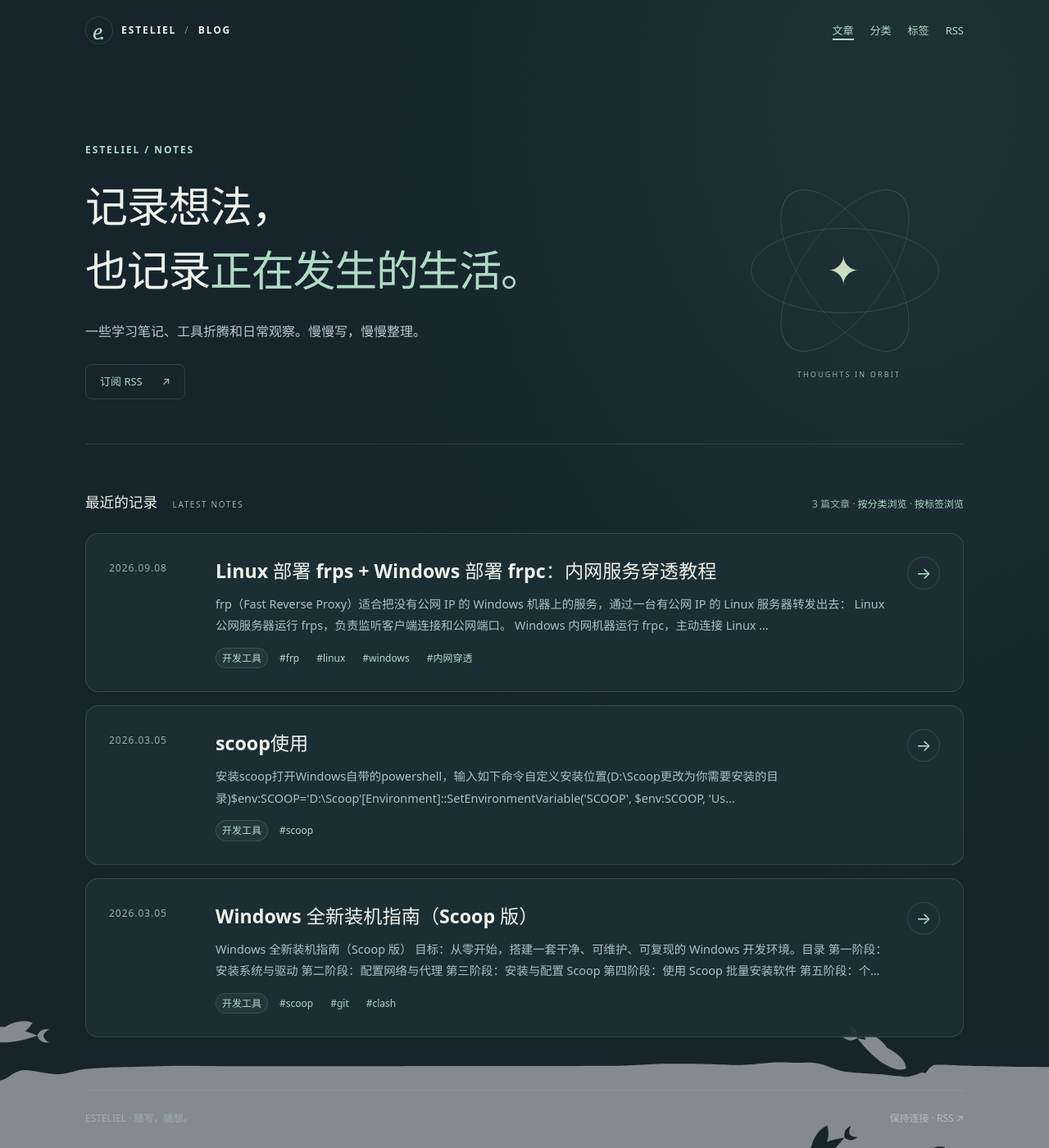
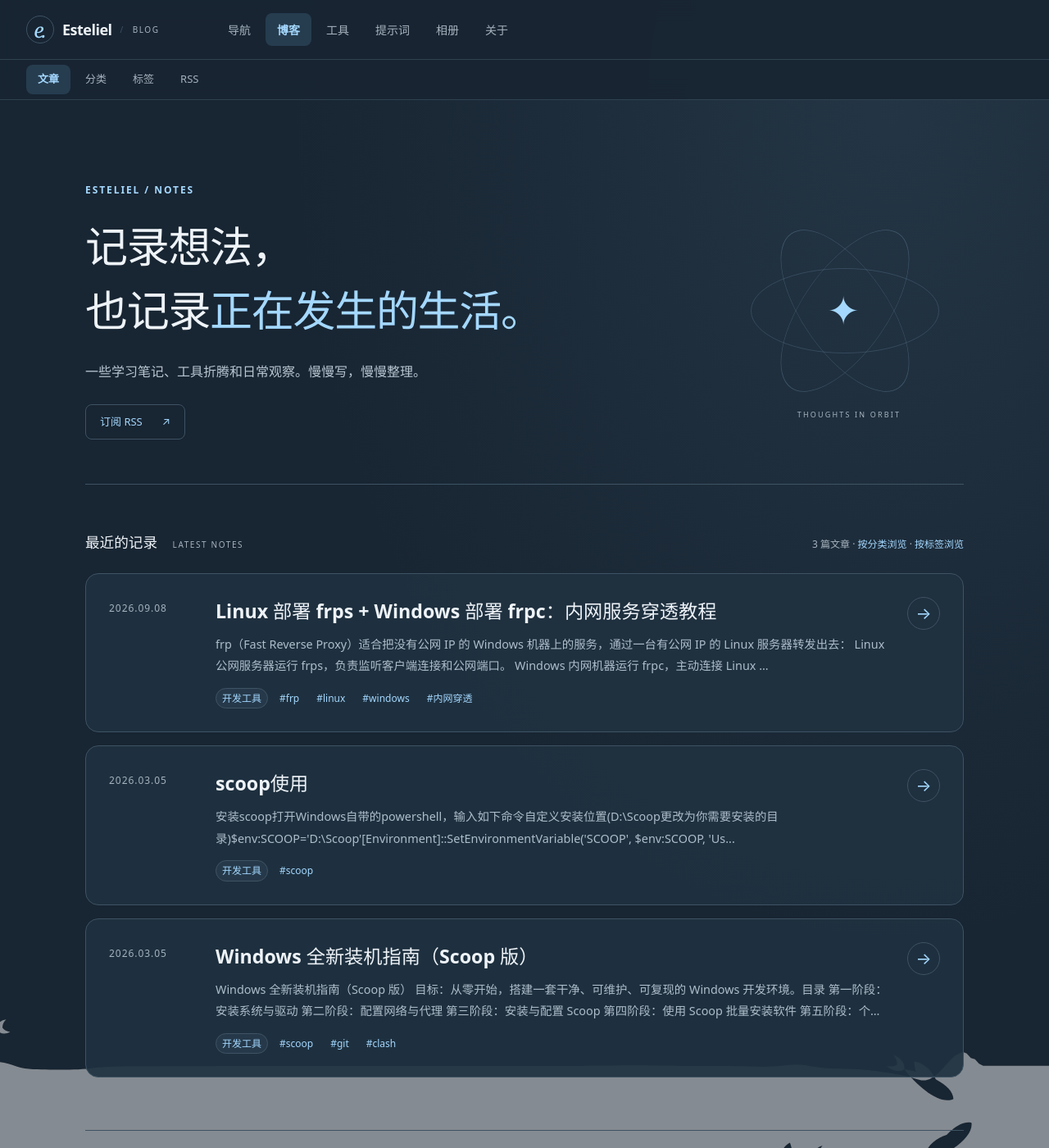
Before and after one commit to Esteliel/blog, a Jekyll site: the page built from index.html, in a window 1280 px wide and 1400 px high. Shown: the whole window at 82% size. Built offline with Jekyll 4.4.1, drawn with Linux system fonts in a browser that asks for light colours.

Commit message:
调整样式

```diff
--- a/_layouts/default.html
+++ b/_layouts/default.html
@@ -5,7 +5,7 @@
   <meta name="viewport" content="width=device-width, initial-scale=1">
   <title>{% if page.title %}{{ page.title | escape }} · {% endif %}{{ site.title | escape }}</title>
   <meta name="description" content="{{ page.description | default: site.description | escape }}">
-  <meta name="theme-color" content="#15252b">
+  <meta name="theme-color" content="#182532">
   <link rel="canonical" href="{{ page.url | absolute_url }}">
   <link rel="alternate" type="application/atom+xml" title="{{ site.title | escape }}" href="{{ '/feed.xml' | absolute_url }}">
   <link rel="icon" href="{{ '/assets/favicon.svg' | relative_url }}" type="image/svg+xml">
@@ -16,6 +16,7 @@
   <meta property="og:site_name" content="{{ site.title | escape }}">
   <link rel="stylesheet" href="{{ '/assets/css/site.css' | relative_url }}">
   <link rel="stylesheet" href="{{ '/assets/css/fish.css' | relative_url }}">
+  <link rel="stylesheet" href="{{ '/assets/css/brand.css' | relative_url }}">
   <script defer src="{{ '/assets/js/fish.js' | relative_url }}"></script>
   <script defer src="{{ '/assets/js/blog.js' | relative_url }}"></script>
   {% if page.taxonomy %}<script defer src="{{ '/assets/js/taxonomy.js' | relative_url }}"></script>{% endif %}
@@ -23,14 +24,26 @@
 </head>
 <body>
   <a class="skip-link" href="#main-content">跳转到正文</a>
-  <header class="site-header" data-site-header>
-    <a class="site-brand" href="{{ '/' | relative_url }}"><span class="brand-mark" aria-hidden="true">e.</span> ESTELIEL <span class="brand-divider">/</span> BLOG</a>
-    <nav class="site-nav" aria-label="站点导航">
+  <header class="esteliel-header esteliel-header--section" data-site-header>
+    <div class="esteliel-header__inner">
+      <a class="esteliel-brand" href="{{ site.url }}/" aria-label="Esteliel 首页"><span class="esteliel-brand__mark" aria-hidden="true">e.</span><span>Esteliel</span><span class="esteliel-brand__section">BLOG</span></a>
+      <nav class="esteliel-nav" aria-label="主导航">
+        <a href="{{ site.url }}/nav/">导航</a>
+        <a href="{{ '/' | relative_url }}" aria-current="page">博客</a>
+        <a href="{{ site.url }}/tools/">工具</a>
+        <a href="{{ site.url }}/prompts/" target="_blank" rel="noopener noreferrer" aria-label="提示词管理（在新标签页打开）">提示词</a>
+        <a href="{{ site.url }}/gallery/">相册</a>
+        <a href="{{ site.url }}/about/">关于</a>
+      </nav>
+    </div>
+    <div class="esteliel-header__secondary">
+    <nav class="esteliel-subnav" aria-label="博客导航">
       <a href="{{ '/' | relative_url }}"{% if page.url == '/' or page.layout == 'post' %} aria-current="page"{% endif %}>文章</a>
       <a href="{{ '/categories/' | relative_url }}"{% if page.taxonomy == 'category' %} aria-current="page"{% endif %}>分类</a>
       <a href="{{ '/tags/' | relative_url }}"{% if page.taxonomy == 'tag' %} aria-current="page"{% endif %}>标签</a>
       <a href="{{ '/feed.xml' | relative_url }}">RSS</a>
     </nav>
+    </div>
   </header>
   <main id="main-content" tabindex="-1" class="site-content{% if page.home %} site-content--home{% endif %}">
     {{ content }}
--- /dev/null
+++ b/assets/css/brand.css
@@ -0,0 +1,160 @@
+/* Esteliel shared visual foundation. Keep this file identical in all three repositories. */
+:root {
+  color-scheme: dark;
+  --page: #182532;
+  --surface: #203140;
+  --soft: #263d4f;
+  --ink: #eef3f8;
+  --muted: #a6b3be;
+  --line: #3e5364;
+  --accent: #a4d8ff;
+  --accent-soft: #263d4f;
+  --on-accent: #10212d;
+  --header-surface: rgb(24 37 50 / 96%);
+  --header-line: rgb(123 157 177 / 24%);
+  --header-height: 72px;
+  --header-total-height: 73px;
+  font-family: system-ui, -apple-system, "Segoe UI", "Microsoft YaHei", sans-serif;
+  line-height: 1.6;
+  color: var(--ink);
+  background: var(--page);
+}
+
+:root[data-theme="light"] {
+  color-scheme: light;
+  --page: #f6f8fb;
+  --surface: #fff;
+  --soft: #edf2f7;
+  --ink: #223547;
+  --muted: #617486;
+  --line: #d8e2eb;
+  --accent: #246b9e;
+  --accent-soft: #e5f1fa;
+  --on-accent: #fff;
+  --header-surface: rgb(246 248 251 / 96%);
+  --header-line: #d8e2eb;
+}
+
+::selection { color: var(--on-accent); background: var(--accent); }
+
+.esteliel-header {
+  position: sticky;
+  top: 0;
+  z-index: 30;
+  width: 100%;
+  border-bottom: 1px solid var(--header-line);
+  background: var(--header-surface);
+  backdrop-filter: blur(12px);
+}
+
+.esteliel-header__inner,
+.esteliel-subnav {
+  box-sizing: border-box;
+  display: flex;
+  align-items: center;
+  width: min(100%, 1440px);
+  margin-inline: auto;
+  padding-inline: 32px;
+}
+
+.esteliel-header__inner { min-height: var(--header-height); gap: 32px; }
+.esteliel-brand {
+  display: inline-flex;
+  flex: 0 0 auto;
+  min-width: 200px;
+  align-items: center;
+  gap: 10px;
+  color: var(--ink);
+  font-size: 18px;
+  font-weight: 650;
+  letter-spacing: -0.5px;
+  text-decoration: none;
+  white-space: nowrap;
+}
+.esteliel-brand__mark {
+  box-sizing: border-box;
+  display: grid;
+  place-items: center;
+  width: 34px;
+  height: 34px;
+  padding-right: 3px;
+  border: 1px solid var(--line);
+  border-radius: 50%;
+  color: var(--accent);
+  font: italic 25px/1 Georgia, "Times New Roman", serif;
+  letter-spacing: -3px;
+}
+.esteliel-brand__section { color: var(--muted); font-size: 10px; font-weight: 500; letter-spacing: 1.5px; }
+.esteliel-brand__section::before { content: "/"; margin-right: 10px; color: var(--line); }
+.esteliel-nav,
+.esteliel-subnav { gap: 4px; }
+.esteliel-nav {
+  box-sizing: border-box;
+  display: flex;
+  align-items: center;
+  min-width: 0;
+  overflow-x: auto;
+  scrollbar-width: thin;
+  scrollbar-color: var(--line) transparent;
+}
+.esteliel-nav a,
+.esteliel-subnav a,
+.esteliel-subnav button {
+  box-sizing: border-box;
+  display: inline-flex;
+  flex: 0 0 auto;
+  align-items: center;
+  justify-content: center;
+  min-height: 40px;
+  padding: 8px 14px;
+  border: 0;
+  border-radius: 8px;
+  color: var(--muted);
+  background: transparent;
+  font: inherit;
+  font-size: 14px;
+  font-weight: 500;
+  line-height: 1.5;
+  white-space: nowrap;
+  text-decoration: none;
+  cursor: pointer;
+  transition: color 160ms ease, background 160ms ease;
+}
+.esteliel-nav a:hover,
+.esteliel-subnav a:hover,
+.esteliel-subnav button:hover { color: var(--ink); background: var(--soft); }
+.esteliel-nav a[aria-current="page"],
+.esteliel-subnav a[aria-current="page"],
+.esteliel-subnav button[aria-pressed="true"] { color: var(--accent); background: var(--accent-soft); font-weight: 650; }
+.esteliel-header :is(a, button):focus-visible { outline: 2px solid var(--accent); outline-offset: -2px; }
+.esteliel-subnav { min-height: 48px; padding-block: 4px; overflow-x: auto; }
+.esteliel-subnav :is(a, button) { min-height: 36px; padding-block: 6px; font-size: 13px; }
+.esteliel-header__secondary { border-top: 1px solid var(--header-line); }
+:root:has(.esteliel-header--section) { --header-total-height: 122px; }
+
+/* The prompt app measures this entire header for its sticky sidebar. */
+.esteliel-header.prompt-banner { display: block; min-height: 0; padding: 0; border-radius: 0; }
+.esteliel-header .prompt-banner__tools { flex: 0 0 auto; width: auto; margin-left: auto; gap: 4px; }
+.esteliel-header .prompt-banner__tools .prompt-icon-button { color: var(--muted); border-radius: 8px; }
+
+@media (max-width: 1000px) {
+  :root { --header-height: 64px; --header-total-height: 114px; }
+  :root:has(.esteliel-header--section) { --header-total-height: 163px; }
+  .esteliel-header__inner { flex-wrap: wrap; gap: 0 16px; padding-inline: 20px; }
+  .esteliel-brand { min-width: 0; min-height: var(--header-height); }
+  .esteliel-nav { order: 3; flex: 0 0 100%; min-height: 48px; padding-block: 4px; border-top: 1px solid var(--header-line); }
+  .esteliel-subnav { padding-inline: 20px; }
+}
+
+@media (max-width: 560px) {
+  .esteliel-header__inner, .esteliel-subnav { padding-inline: 16px; }
+  .esteliel-brand { gap: 8px; font-size: 17px; }
+  .esteliel-brand__section { display: none; }
+  .esteliel-nav a { padding-inline: 12px; font-size: 13px; }
+  .esteliel-header .prompt-banner__tools { gap: 0; }
+  .esteliel-header .prompt-banner__tools .prompt-icon-button { width: 36px; min-height: 40px; padding: 8px; }
+}
+
+@media (prefers-reduced-motion: reduce) {
+  .esteliel-header * { transition: none; }
+}
--- a/assets/css/site.css
+++ b/assets/css/site.css
@@ -2,15 +2,15 @@
   color-scheme: dark;
   font-family: system-ui, -apple-system, "Segoe UI", sans-serif;
   line-height: 1.6;
-  color: #edf1e9;
-  background: #15252b;
-  --accent: #b2d9c5;
-  --line: rgba(178, 217, 197, 0.16);
+  color: var(--ink);
+  background: var(--page);
+  --accent: #a4d8ff;
+  --line: rgba(164, 216, 255, 0.16);
 }
 
 /* Shared editorial details. */
 * { box-sizing: border-box; }
-::selection { background: #b2d9c5; color: #15252b; }
+::selection { background: var(--accent); color: var(--page); }
 a:focus-visible { outline: 2px solid var(--accent); outline-offset: 5px; }
 .site-brand { display: inline-flex; align-items: center; gap: 10px; white-space: nowrap; }
 .brand-mark { display: grid; place-items: center; width: 34px; height: 34px; border: 1px solid var(--line); border-radius: 50%; color: var(--accent); font: italic 25px Georgia, serif; letter-spacing: -3px; padding-right: 4px; }
@@ -18,43 +18,43 @@ a:focus-visible { outline: 2px solid var(--accent); outline-offset: 5px; }
 .site-nav a[aria-current="page"] { color: var(--accent); box-shadow: 0 2px var(--accent); }
 .blog-hero h1 span { color: var(--accent); }
 .blog-hero .rss-link { display: inline-flex; gap: 24px; align-items: center; padding: 10px 17px; border: 1px solid var(--line); border-radius: 8px; }
-.blog-hero .rss-link:hover { background: rgba(178, 217, 197, 0.08); }
+.blog-hero .rss-link:hover { background: rgba(164, 216, 255, 0.08); }
 .hero-art { position: relative; height: 270px; }
-.orbit { position: absolute; top: 20px; left: 20px; width: 230px; height: 230px; border: 1px solid rgba(178, 217, 197, 0.22); border-radius: 50%; }
+.orbit { position: absolute; top: 20px; left: 20px; width: 230px; height: 230px; border: 1px solid rgba(164, 216, 255, 0.22); border-radius: 50%; }
 .orbit-one { transform: rotate(-35deg) scaleX(0.45); }
 .orbit-two { transform: rotate(35deg) scaleX(0.45); }
 .orbit-three { transform: rotate(90deg) scaleX(0.45); }
-.orbit-star { position: absolute; left: 113px; top: 96px; color: #cbdcc4; font-size: 48px; }
-.orbit-caption { position: absolute; bottom: 0; width: 100%; text-align: center; color: #9aafaf; font-size: 9px; letter-spacing: 0.24em; }
+.orbit-star { position: absolute; left: 113px; top: 96px; color: var(--accent); font-size: 48px; }
+.orbit-caption { position: absolute; bottom: 0; width: 100%; text-align: center; color: var(--muted); font-size: 9px; letter-spacing: 0.24em; }
 .list-title { margin: 0; font-size: 1.1rem; font-weight: 500; }
-.list-title span { margin-left: 14px; color: #9aafaf; font-size: 0.625rem; letter-spacing: 0.16em; }
+.list-title span { margin-left: 14px; color: var(--muted); font-size: 0.625rem; letter-spacing: 0.16em; }
 .post-count a { text-decoration: none; }
 .post-count a:hover { text-decoration: underline; }
-.post-card:hover, .post-card:focus-within { border-color: rgba(178, 217, 197, 0.4); background: #21373c; }
+.post-card:hover, .post-card:focus-within { border-color: rgba(164, 216, 255, 0.4); background: var(--soft); }
 .post-card .post-card-body h2 { font-family: inherit; font-weight: 550; font-size: clamp(1.2rem, 2.4vw, 1.45rem); line-height: 1.55; overflow-wrap: anywhere; }
 .post-card-body > p { display: -webkit-box; -webkit-line-clamp: 2; -webkit-box-orient: vertical; overflow: hidden; line-height: 1.85; overflow-wrap: anywhere; }
 .taxonomy { text-decoration: none; padding: 3px 7px; }
 .taxonomy:hover { color: #fff; }
-.post-card .taxonomy-category { border-color: var(--line); background: rgba(178, 217, 197, 0.06); }
+.post-card .taxonomy-category { border-color: var(--line); background: rgba(164, 216, 255, 0.06); }
 .post-card .post-card-arrow { display: grid; place-items: center; width: 40px; height: 40px; padding: 0; border: 1px solid var(--line); border-radius: 50%; }
 .post-content { overflow-wrap: anywhere; }
 .post-content pre { overflow-wrap: normal; }
 .post-content table { display: block; max-width: 100%; overflow-x: auto; border-collapse: collapse; }
 .post-content th, .post-content td { padding: 10px 14px; border: 1px solid var(--line); }
-.post-content th { background: #21373c; text-align: left; }
+.post-content th { background: var(--soft); text-align: left; }
 .post-content hr { border: 0; border-top: 1px solid var(--line); margin: 2em 0; }
 .post-footer .back-link { margin-bottom: 0; }
-.site-footer { display: flex; justify-content: space-between; gap: 16px; margin-top: 64px; padding-top: 24px; border-top: 1px solid var(--line); color: #9aafaf; font-size: 0.75rem; }
+.site-footer { display: flex; justify-content: space-between; gap: 16px; margin-top: 64px; padding-top: 24px; border-top: 1px solid var(--line); color: var(--muted); font-size: 0.75rem; }
 .site-footer a { color: #afbfbd; text-decoration: none; }
 .site-footer a:hover { color: var(--accent); }
-.skip-link { position: fixed; left: 16px; top: -100px; z-index: 5; padding: 10px 18px; border-radius: 6px; background: #edf1e9; color: #15252b; }
+.skip-link { position: fixed; left: 16px; top: -100px; z-index: 40; padding: 10px 18px; border-radius: 6px; background: var(--ink); color: var(--page); }
 .skip-link:focus { top: 12px; }
 
 body {
   margin: 0;
   min-height: 100vh;
   isolation: isolate;
-  background: radial-gradient(ellipse at 85% 8%, rgba(93, 143, 118, 0.13), transparent 48%);
+  background: radial-gradient(ellipse at 85% 8%, rgba(112, 160, 195, 0.13), transparent 48%);
 }
 
 button,
@@ -88,7 +88,7 @@ select { font: inherit; }
 }
 
 .site-brand {
-  color: #edf1e9;
+  color: var(--ink);
   font-size: 0.75rem;
   font-weight: 600;
   letter-spacing: 0.16em;
@@ -102,7 +102,7 @@ select { font: inherit; }
 
 .site-nav a,
 .rss-link {
-  color: #b2d9c5;
+  color: var(--accent);
   font-size: 0.8125rem;
   text-decoration: none;
   text-underline-offset: 5px;
@@ -120,11 +120,11 @@ select { font: inherit; }
   padding: 32px 24px 220px;
 }
 
-a { color: #b2d9c5; }
+a { color: var(--accent); }
 
 .eyebrow {
   margin: 0 0 20px;
-  color: #b2d9c5;
+  color: var(--accent);
   font-size: 0.75rem;
   font-weight: 600;
   letter-spacing: 0.16em;
@@ -185,7 +185,7 @@ a { color: #b2d9c5; }
 
 .home-nav a:focus-visible,
 .back-link:focus-visible {
-  outline: 2px solid #b2d9c5;
+  outline: 2px solid var(--accent);
   outline-offset: 5px;
 }
 
@@ -258,7 +258,7 @@ a { color: #b2d9c5; }
 
 .filter-label {
   min-width: 3.5em;
-  color: #9aafaf;
+  color: var(--muted);
   font-size: 0.75rem;
   letter-spacing: 0.12em;
 }
@@ -274,24 +274,24 @@ a { color: #b2d9c5; }
   transition: border-color 160ms ease, color 160ms ease, background-color 160ms ease;
 }
 
-.filter-chip span { color: #9aafaf; font-size: 0.6875rem; }
+.filter-chip span { color: var(--muted); font-size: 0.6875rem; }
 
 .filter-chip:hover,
 .filter-chip.is-active {
   border-color: #5a7890;
-  color: #edf1e9;
+  color: var(--ink);
   background: #253949;
 }
 
 .filter-chip:focus-visible {
-  outline: 2px solid #b2d9c5;
+  outline: 2px solid var(--accent);
   outline-offset: 3px;
 }
 
 .filter-status {
   min-height: 1.4em;
   margin-top: 14px;
-  color: #9aafaf;
+  color: var(--muted);
   font-size: 0.75rem;
 }
 
@@ -309,11 +309,11 @@ a { color: #b2d9c5; }
 
 .post-count {
   margin: 0;
-  color: #9aafaf;
+  color: var(--muted);
   font-size: 0.75rem;
 }
 
-.post-count a { color: #b2d9c5; }
+.post-count a { color: var(--accent); }
 
 .post-card {
   position: relative;
@@ -325,7 +325,7 @@ a { color: #b2d9c5; }
   margin-top: 16px;
   border: 1px solid var(--line);
   border-radius: 16px;
-  background: rgba(29, 47, 53, 0.92);
+  background: rgba(32, 49, 64, 0.92);
   transition: border-color 180ms ease, background-color 180ms ease;
 }
 
@@ -333,7 +333,7 @@ a { color: #b2d9c5; }
 
 .post-card-date {
   padding-top: 4px;
-  color: #9aafaf;
+  color: var(--muted);
   font-size: 0.75rem;
   letter-spacing: 0.08em;
 }
@@ -347,11 +347,11 @@ a { color: #b2d9c5; }
 }
 
 .post-card h2 a {
-  color: #edf1e9;
+  color: var(--ink);
   text-decoration: none;
 }
 
-.post-card h2 a:hover { color: #b2d9c5; }
+.post-card h2 a:hover { color: var(--accent); }
 
 .post-card-body > p {
   margin: 9px 0 13px;
@@ -365,12 +365,12 @@ a { color: #b2d9c5; }
   flex-wrap: wrap;
   align-items: center;
   gap: 7px;
-  color: #9aafaf;
+  color: var(--muted);
   font-size: 0.75rem;
 }
 
 .taxonomy {
-  color: #b2d9c5;
+  color: var(--accent);
 }
 
 .taxonomy-category {
@@ -381,7 +381,7 @@ a { color: #b2d9c5; }
 
 .post-card-arrow {
   padding-top: 3px;
-  color: #b2d9c5;
+  color: var(--accent);
   font-size: 1.25rem;
   text-decoration: none;
   transition: transform 160ms ease;
@@ -426,7 +426,7 @@ a { color: #b2d9c5; }
   padding: 30px 32px;
   border: 1px solid var(--line);
   border-radius: 16px;
-  background: rgba(29, 47, 53, 0.94);
+  background: rgba(32, 49, 64, 0.94);
 }
 
 .taxonomy-panel-intro { margin-top: 26px; }
@@ -485,12 +485,12 @@ a { color: #b2d9c5; }
   transition: border-color 160ms ease, color 160ms ease, background-color 160ms ease;
 }
 
-.taxonomy-filter span { color: #9aafaf; font-size: 0.6875rem; }
+.taxonomy-filter span { color: var(--muted); font-size: 0.6875rem; }
 
 .taxonomy-filter:hover,
 .taxonomy-filter.is-active {
   border-color: #6a91aa;
-  color: #edf1e9;
+  color: var(--ink);
   background: #253949;
 }
 
@@ -499,13 +499,13 @@ a { color: #b2d9c5; }
 .site-brand:focus-visible,
 .rss-link:focus-visible,
 .post-card a:focus-visible {
-  outline: 2px solid #b2d9c5;
+  outline: 2px solid var(--accent);
   outline-offset: 4px;
 }
 
 .taxonomy-status {
   margin: 22px 0 0;
-  color: #9aafaf;
+  color: var(--muted);
   font-size: 0.8125rem;
   text-align: center;
 }
@@ -546,8 +546,8 @@ a { color: #b2d9c5; }
 
 .cloud-tag.is-medium { color: #c3d4df; font-size: 1.45rem; }
 .cloud-tag.is-large { color: #e6eef4; font-size: 2.2rem; }
-.cloud-tag:hover { color: #b2d9c5; transform: translateY(-2px); }
-.cloud-tag sup { color: #9aafaf; font-size: 0.55em; vertical-align: super; }
+.cloud-tag:hover { color: var(--accent); transform: translateY(-2px); }
+.cloud-tag sup { color: var(--muted); font-size: 0.55em; vertical-align: super; }
 
 .post-header {
   margin: 12px 0 40px;
@@ -570,7 +570,7 @@ a { color: #b2d9c5; }
 }
 
 .post-meta { margin-top: 22px; }
-.post-meta a { color: #b2d9c5; }
+.post-meta a { color: var(--accent); }
 .meta-separator { color: #526a7b; }
 
 .post-content {
@@ -583,14 +583,14 @@ a { color: #b2d9c5; }
 .post-content h3,
 .post-content h4 {
   margin: 2.2em 0 0.65em;
-  color: #edf1e9;
+  color: var(--ink);
   line-height: 1.35;
 }
 
 .post-content h2 { font-size: 1.65rem; }
 .post-content h3 { font-size: 1.3rem; }
 .post-content p { margin: 1.2em 0; }
-.post-content a { color: #b2d9c5; }
+.post-content a { color: var(--accent); }
 .post-content img { max-width: 100%; height: auto; border-radius: 12px; }
 
 .post-content blockquote {
@@ -647,13 +647,13 @@ a { color: #b2d9c5; }
 
 .copy-code:hover,
 .copy-code:focus-visible {
-  border-color: #b2d9c5;
-  color: #edf1e9;
+  border-color: var(--accent);
+  color: var(--ink);
   background: #294151;
 }
 
 .copy-code:focus-visible {
-  outline: 2px solid #b2d9c5;
+  outline: 2px solid var(--accent);
   outline-offset: 2px;
 }
 
@@ -664,8 +664,8 @@ a { color: #b2d9c5; }
 
 .post-toc {
   position: sticky;
-  top: 88px;
-  max-height: calc(100vh - 120px);
+  top: calc(var(--header-total-height) + 24px);
+  max-height: calc(100vh - var(--header-total-height) - 48px);
   overflow: auto;
   padding: 18px 18px 20px;
   border: 1px solid #344b5d;
@@ -677,20 +677,20 @@ a { color: #b2d9c5; }
 
 .post-toc-heading {
   margin-bottom: 12px;
-  color: #edf1e9;
+  color: var(--ink);
   font-size: 1.05rem;
   font-weight: 600;
 }
 
 .post-toc-heading span {
   margin-right: 6px;
-  color: #b2d9c5;
+  color: var(--accent);
 }
 
 .post-toc-list {
   margin: 0;
   padding: 0;
-  color: #9aafaf;
+  color: var(--muted);
   font-size: 0.8rem;
   list-style: none;
 }
@@ -713,8 +713,8 @@ a { color: #b2d9c5; }
 
 .post-toc-list > .toc-section.is-active > .toc-section-link,
 .post-toc-list > .toc-section > .toc-section-link:hover {
-  border-left-color: #74c6a2;
-  color: #74c6a2;
+  border-left-color: var(--accent);
+  color: var(--accent);
 }
 
 .toc-sublist {
@@ -730,22 +730,22 @@ a { color: #b2d9c5; }
 
 .toc-sub-link {
   padding: 2px 0;
-  color: #9aafaf !important;
+  color: var(--muted) !important;
   font-size: 0.75rem;
   line-height: 1.45;
 }
 
 .toc-sub-link:hover,
 .toc-sub-link.is-active {
-  color: #b2d9c5 !important;
+  color: var(--accent) !important;
   text-decoration: underline;
 }
 
-.post-toc-list a:focus-visible { outline: 2px solid #b2d9c5; outline-offset: 3px; }
+.post-toc-list a:focus-visible { outline: 2px solid var(--accent); outline-offset: 3px; }
 
 .post-content h2,
 .post-content h3,
-.post-content h4 { scroll-margin-top: 100px; }
+.post-content h4 { scroll-margin-top: calc(var(--header-total-height) + 24px); }
 
 .post-footer {
   display: flex;
```
Also changed, not shown: assets/js/post.js (+14 -2 lines), README.md.
